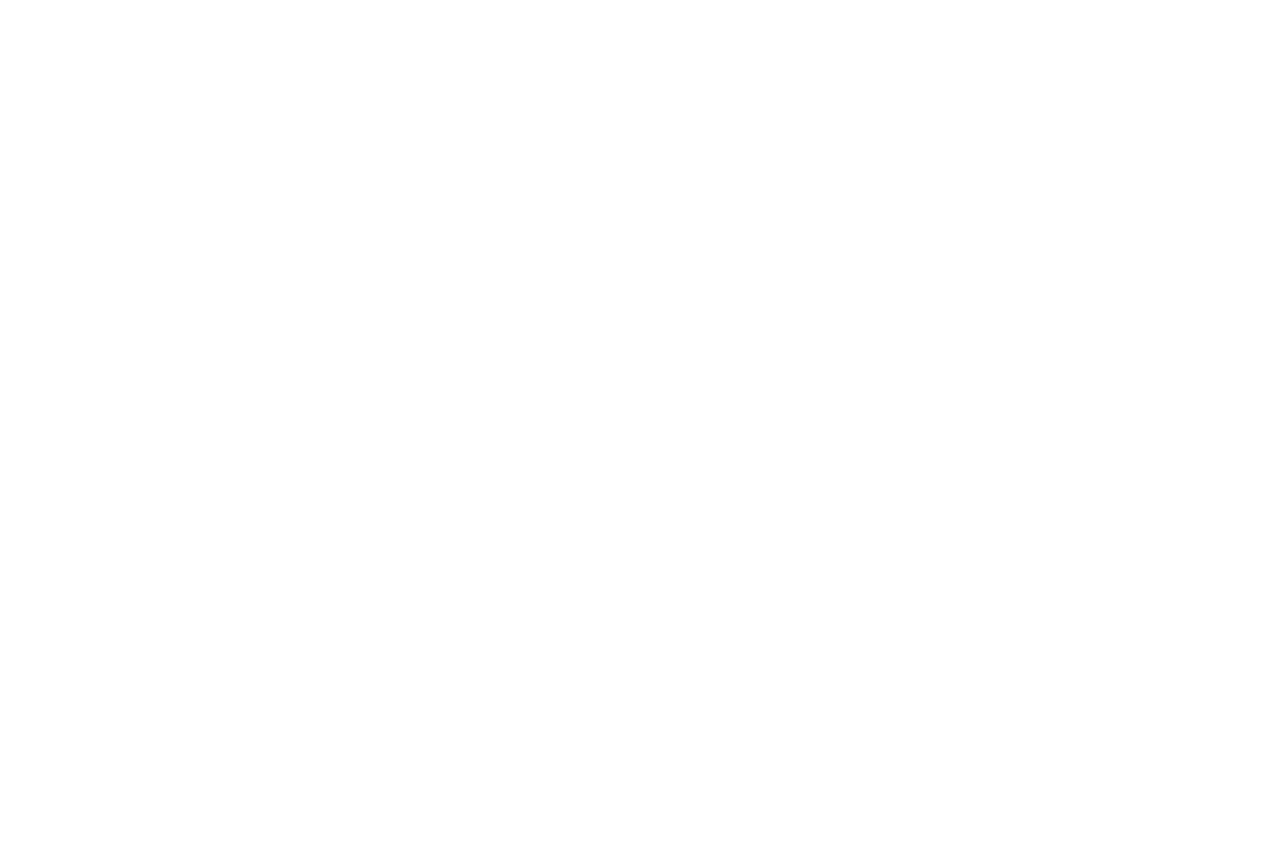
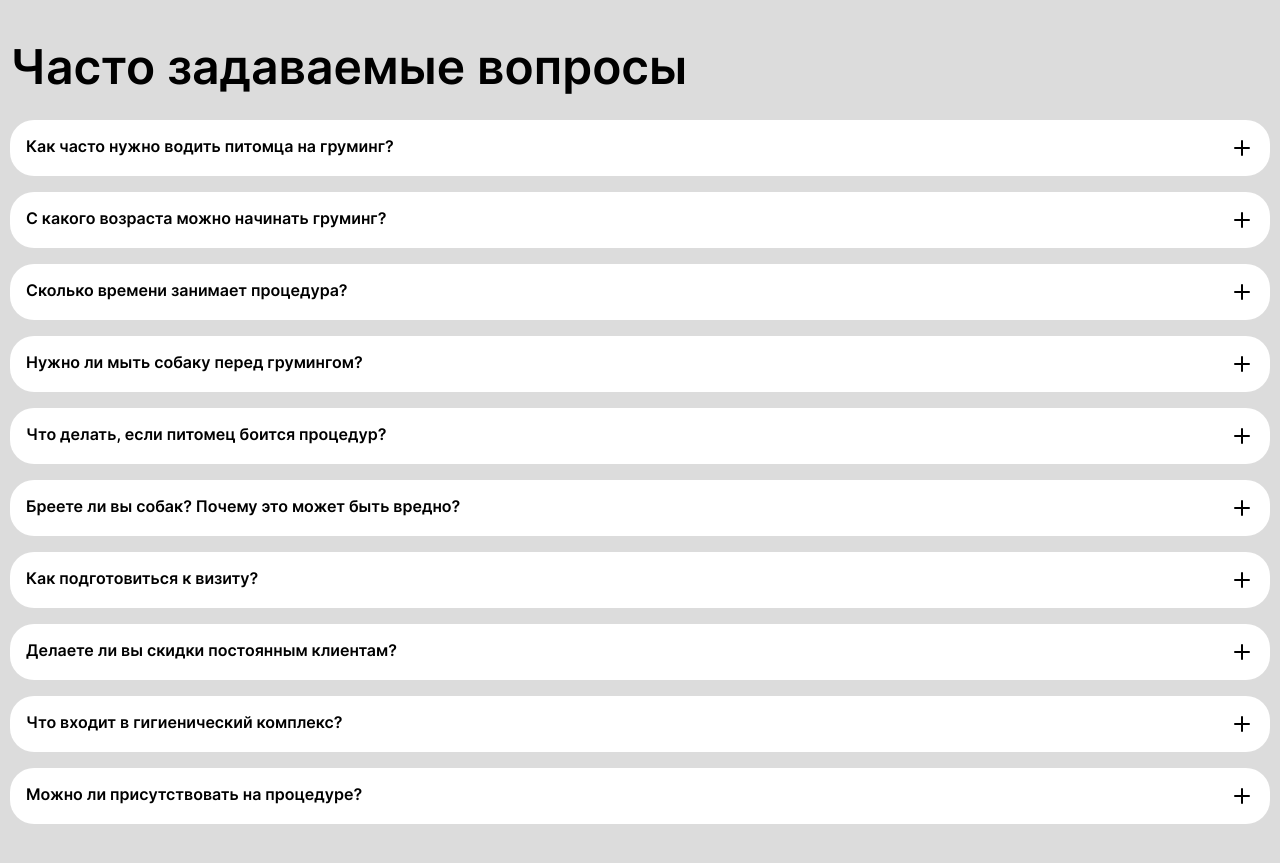
Before and after one commit to IlyaVafin/groom, a React app in the folder frontend/: page / in a window 1280 px wide. Shown: the part 3040-3903 px from the top of the page. Before the commit the page ends 3029 px from the top, so only its background shows below. Built offline with nearby package versions, Linux system fonts and the light colour scheme; the HTML template or start-up script is replaced by a standard one.

Commit message:
feat: #9 create faq block

```diff
--- /dev/null
+++ b/frontend/src/modules/faq/const/faqs.ts
@@ -0,0 +1,42 @@
+export const faqs = [
+  {
+    question: "Как часто нужно водить питомца на груминг?",
+    answer: "Все зависит от породы, типа шерсти и образа жизни. Для собак с быстрорастущей шерстью (пудели, йорки, ши-тцу) рекомендуется посещать груминг-салон каждые 4-6 недель. Гладкошерстным собакам достаточно посещений раз в 2-3 месяца для гигиенических процедур. Кошек рекомендуем приводить раз в 2-3 месяца, чтобы избежать образования колтунов."
+  },
+  {
+    question: "С какого возраста можно начинать груминг?",
+    answer: "Приучать к грумингу лучше с детства. Первое знакомство с процедурами можно проводить уже в 3-4 месяца после вакцинации. В этом возрасте мы не делаем полноценную стрижку, а знакомим питомца с ванной, феном и расческами, чтобы сформировать положительное отношение к грумингу."
+  },
+  {
+    question: "Сколько времени занимает процедура?",
+    answer: "Время зависит от размера питомца и сложности процедуры. Маленькие собаки и кошки обычно находятся у нас 1.5-2 часа. Средним собакам требуется около 2-3 часов. Крупным собакам может понадобиться 3-4 часа. Экспресс-линька занимает от 2 до 4 часов в зависимости от объема подшерстка."
+  },
+  {
+    question: "Нужно ли мыть собаку перед грумингом?",
+    answer: "Нет, специально мыть питомца перед визитом не нужно. Мы используем профессиональную косметику, подобранную под тип шерсти именно вашего питомца. Более того, некоторые средства для домашнего ухода могут создать на шерсти пленку, которая помешает качественной стрижке."
+  },
+  {
+    question: "Что делать, если питомец боится процедур?",
+    answer: "У нас есть опыт работы с тревожными животными. Мы используем метод положительного подкрепления (лакомства, похвала), работаем в спокойном темпе и никогда не применяем силу. Если питомец очень напуган, можем предложить разделить процедуру на несколько коротких визитов или порекомендовать успокоительные сборы (после консультации с ветврачом)."
+  },
+  {
+    question: "Бреете ли вы собак? Почему это может быть вредно?",
+    answer: "Мы не рекомендуем брить собак с двойным подшерстком (хаски, овчарки, лабрадоры), так как шерсть может не восстановиться правильно. Для таких пород мы предлагаем экспресс-линьку — качественное вычесывание подшерстка. Для других пород бритье возможно, но мы всегда консультируем и предлагаем альтернативы, если это может навредить."
+  },
+  {
+    question: "Как подготовиться к визиту?",
+    answer: "Покормите питомца за 3-4 часа до процедуры, обязательно выгуляйте перед визитом. Возьмите с собой поводок (для собак) или переноску (для кошек). Если у питомца есть особенности здоровья или поведения — предупредите нас заранее, чтобы мы подобрали правильный подход."
+  },
+  {
+    question: "Делаете ли вы скидки постоянным клиентам?",
+    answer: "Да, для постоянных клиентов у нас действует накопительная система скидок. При записи на 6-й визит вы получаете скидку 10%. Также мы дарим скидку 15% на день рождения питомца (при предъявлении документов)."
+  },
+  {
+    question: "Что входит в гигиенический комплекс?",
+    answer: "Гигиенический комплекс включает: стрижку когтей, чистку ушей, гигиеническую стрижку лап и интимных зон, мойку профессиональными шампунями, кондиционер, сушку феном и расчесывание. При необходимости — удаление колтунов."
+  },
+  {
+    question: "Можно ли присутствовать на процедуре?",
+    answer: "Обычно мы просим хозяев подождать в зоне ожидания, так как многие питомцы больше волнуются в присутствии владельца и могут капризничать. Но для щенков первого визита или очень тревожных животных мы можем сделать исключение. В любом случае, в нашем салоне есть прозрачные окна, через которые вы можете наблюдать за процессом."
+  }
+]
--- /dev/null
+++ b/frontend/src/modules/faq/faq.module.css
@@ -0,0 +1,52 @@
+.faqBlock {
+	background: var(--color-gainsboro);
+	padding: 48px 0;
+}
+
+.faqList {
+	display: flex;
+	flex-direction: column;
+	gap: 16px;
+	margin-top: 24px;
+}
+.faqItem {
+	display: flex;
+	justify-content: space-between;
+	background: var(--color-white);
+	padding: 16px;
+	border-radius: var(--radius-lg);
+}
+
+.answer {
+	background: var(--color-black);
+	color: var(--color-white);
+	border-radius: var(--radius-lg);
+	padding: 0;
+	height: 0;
+	padding: 0px;
+}
+
+.show {
+	height: auto;
+	opacity: 1;
+	transition: all 1s ease;
+	width: auto;
+	padding: 16px;
+	margin-top: 8px;
+}
+
+.answerParagraph {
+	display: none;
+}
+
+.icon {
+  transform: rotate(0);
+  transition: all 0.5s ease;
+  flex-shrink: 0;
+}
+
+.rotate {
+  transform: rotate(45deg);
+  transition: transform 0.5s ease;
+  flex-shrink: 0;
+}
--- /dev/null
+++ b/frontend/src/modules/faq/faq.tsx
@@ -0,0 +1,40 @@
+import { Plus } from "lucide-react"
+import Container from "../../shared/ui/container/container"
+import Heading from "../../shared/ui/heading/heading"
+import { faqs } from "./const/faqs"
+import styles from "./faq.module.css"
+import { useState } from "react"
+export default function FAQ() {
+	const [activeFAQ, setActiveFAQ] = useState(-1)
+	return (
+		<section className={styles.faqBlock}>
+			<Container>
+				<Heading className={styles.heading} as='h2'>
+					Часто задаваемые вопросы
+				</Heading>
+				<div className={styles.faqList}>
+					{faqs.map((faq, i) => (
+						<div key={faq.question}>
+							<div
+								onClick={() => setActiveFAQ(i)}
+								className={`${styles.faqItem}`}
+							>
+								<Heading as='h6'>{faq.question}</Heading>
+								<Plus className={activeFAQ === i ? styles.rotate : styles.icon} width={24} height={24} />
+							</div>
+							<div
+								className={`${styles.answer}  ${activeFAQ === i ? styles.show : ""}`}
+							>
+								<p
+									className={`${styles.answerParagraph}${activeFAQ === i ? styles.show : ""}`}
+								>
+									{faq.answer}
+								</p>
+							</div>
+						</div>
+					))}
+				</div>
+			</Container>
+		</section>
+	)
+}
--- a/frontend/src/pages/home.tsx
+++ b/frontend/src/pages/home.tsx
@@ -1,5 +1,6 @@
 import Advantages from "../modules/advantages/advantages";
 import Examples from "../modules/examples/examples";
+import FAQ from "../modules/faq/faq";
 import Hero from "../modules/hero/hero";
 import Header from "../modules/layout/header/header";
 import PriceList from "../modules/price-list/price-list";
@@ -13,6 +14,7 @@ export default function Home(){
       <Examples/>
       <Advantages/>
       <PriceList/>
+      <FAQ/>
     </main>
     </>
   )
```
